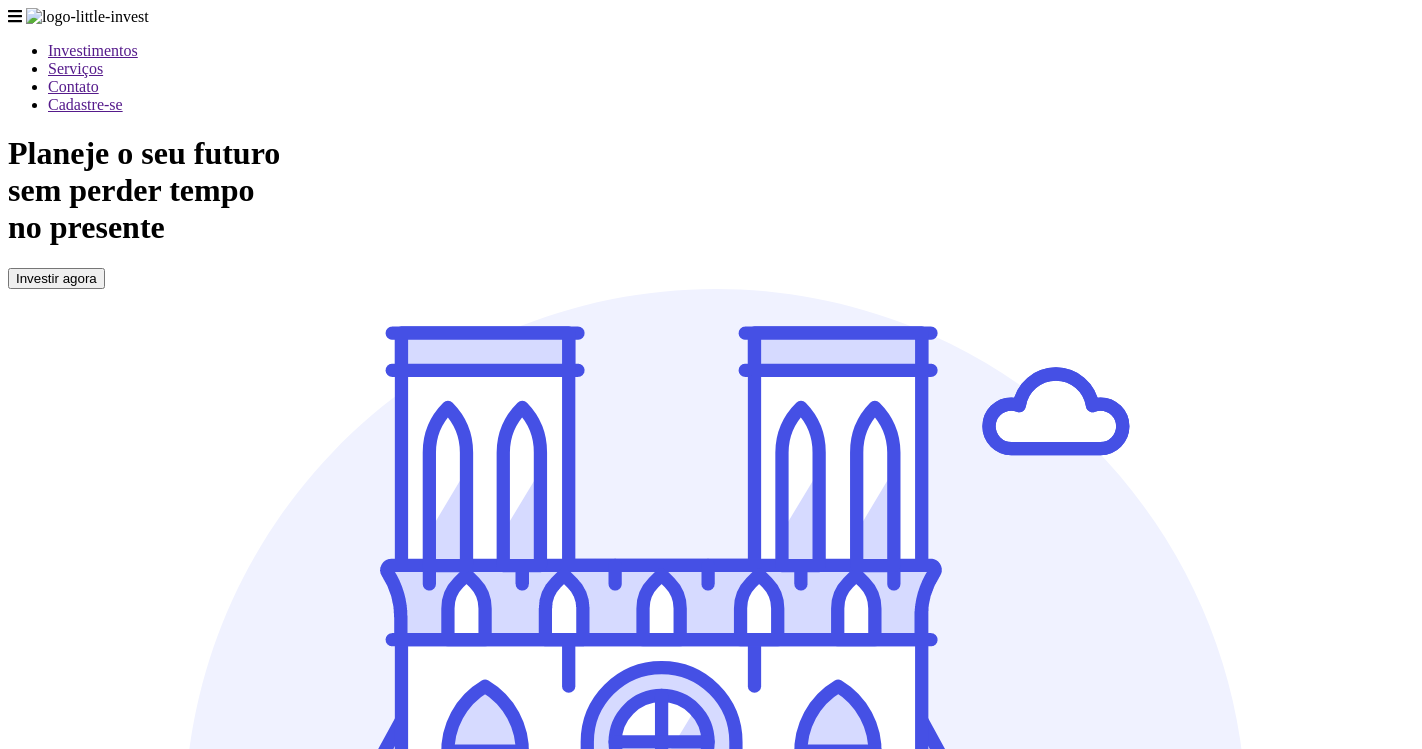
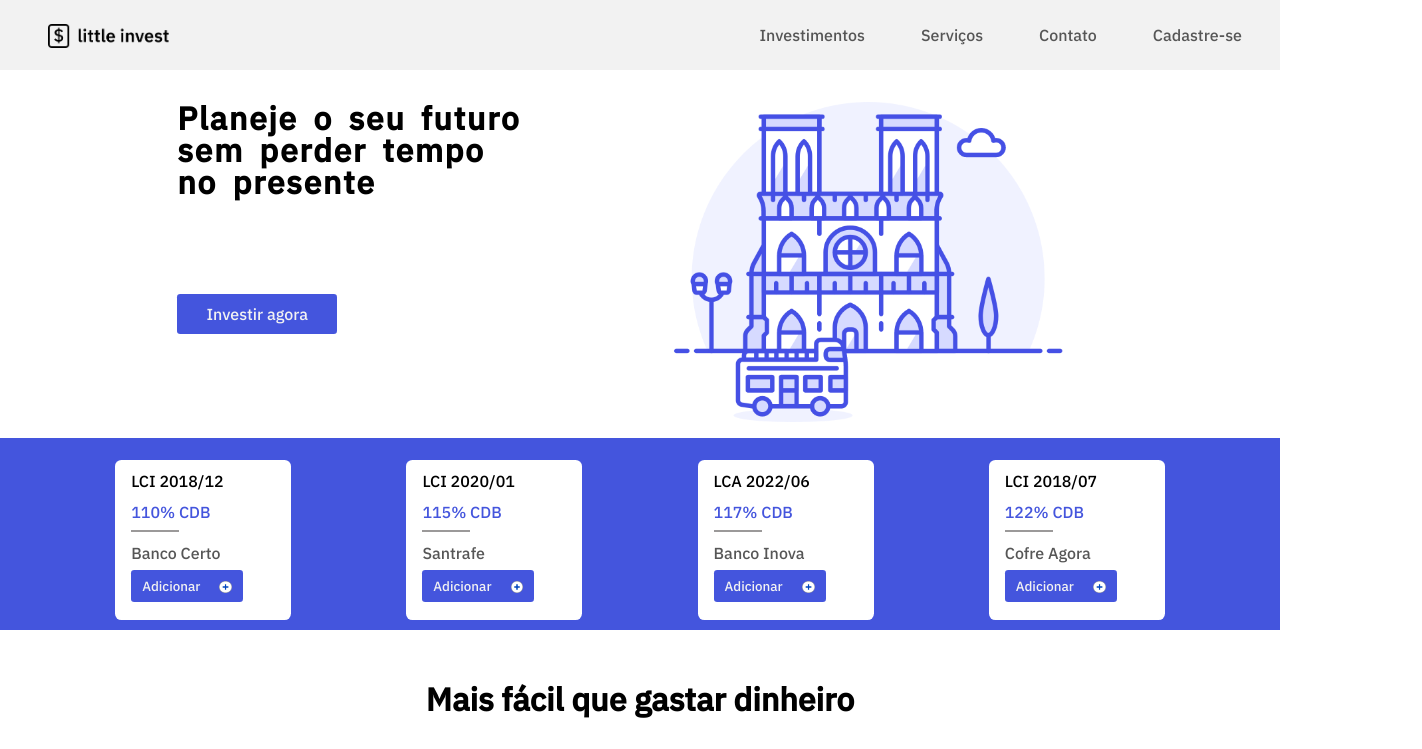
Before and after one commit to risingus/Little-Invest, a website: page index.html in a window 1280 px wide. Shown: the top 749 px of the page, 1422 px wide, since content can reach past the window. Drawn offline with nearby package versions, Linux system fonts and the light colour scheme; files that its build step writes are made by us from their sources; the site is published under a folder, as on GitHub Pages, so addresses that start at the root find nothing.

Commit message:
ajustando busca de arquivos para gitpages

```diff
--- a/index.html
+++ b/index.html
@@ -5,7 +5,7 @@
     <title>LittleInvest | Sua plaforma investimentos online</title>
     <link href="https://fonts.googleapis.com/css2?family=IBM+Plex+Sans:wght@500&display=swap" rel="stylesheet">
     <meta name="viewport" content="width=device-width, initial-scale=1.0">
-    <link rel="stylesheet" href="/public/styles/styleMain.css">
+    <link rel="stylesheet" href="public/styles/styleMain.css">
 
     <title>Little Invest</title>
 </head>
@@ -15,7 +15,7 @@
         <span class="navbar-toggle" id="js-navbar-toggle">
             <i class="fas fa-bars"></i>
         </span>
-        <img src="/public/rsc/img/logo-little-invest.png" alt="logo-little-invest" class="logo">
+        <img src="public/rsc/img/logo-little-invest.png" alt="logo-little-invest" class="logo">
             <ul class="menu" id="js-menu">
                 <li><a href="" class="menu-links">Investimentos</a></li>
                 <li><a href="" class="menu-links">Serviços</a></li>
```
